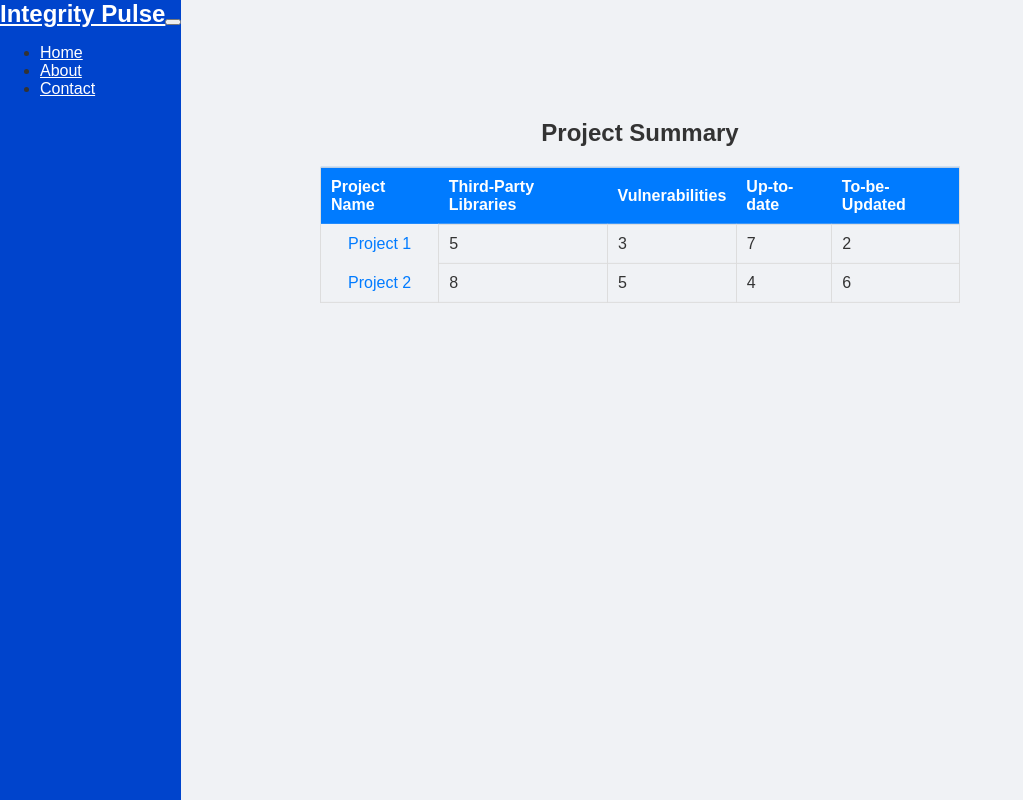
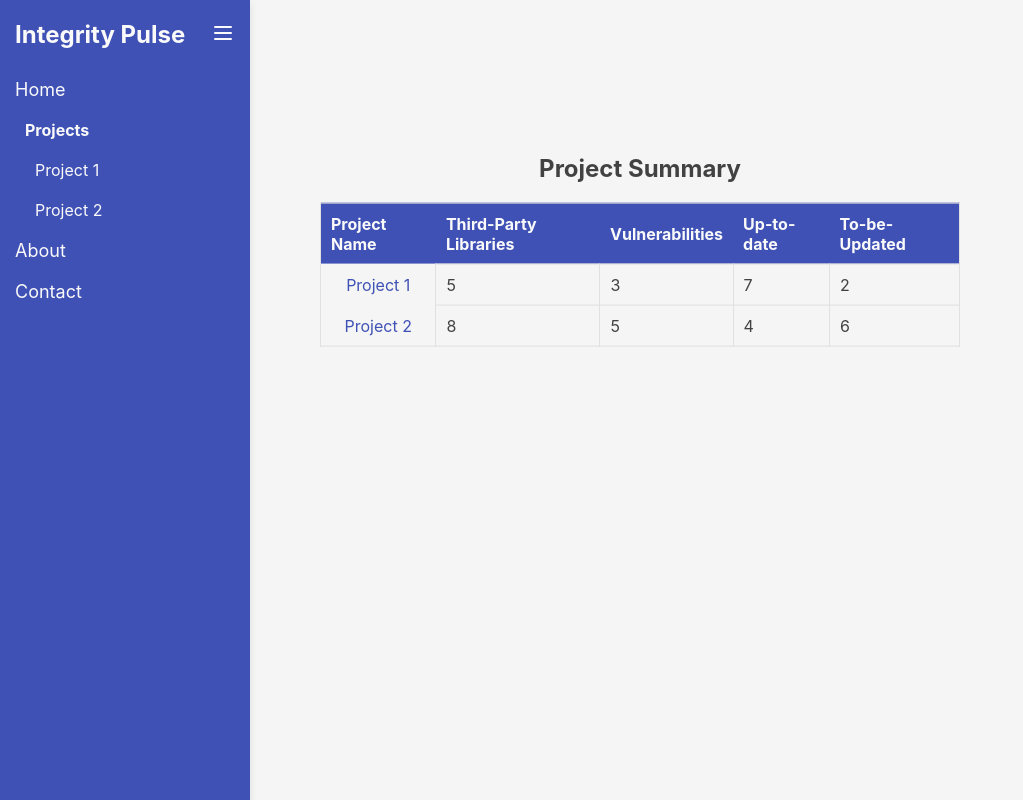
Before and after one commit to BalaCumberland/IntegrityPulse, a React (Create React App) app in the folder integrity-pulse/: page / in a window 1280 px wide. Shown: the whole page, without its empty margins (0-1023 px from the left). Built offline with nearby package versions, Linux system fonts and the light colour scheme.

Commit message:
home is still showing

```diff
--- a/integrity-pulse/package.json
+++ b/integrity-pulse/package.json
@@ -3,6 +3,9 @@
   "version": "0.1.0",
   "private": true,
   "dependencies": {
+    "@emotion/react": "^11.14.0",
+    "@emotion/styled": "^11.14.0",
+    "@mui/material": "^6.4.8",
     "@testing-library/dom": "^10.4.0",
     "@testing-library/jest-dom": "^6.6.3",
     "@testing-library/react": "^16.2.0",
--- a/integrity-pulse/src/App.js
+++ b/integrity-pulse/src/App.js
@@ -1,6 +1,7 @@
 import React, { useState, useEffect } from "react";
-import { Menu } from "lucide-react";
 import { PieChart, Pie, Cell, Tooltip, Legend } from "recharts";
+import { indigo, teal, red, amber, grey } from '@mui/material/colors';
+import { Menu } from 'lucide-react';
 
 const projects = [
   { id: 1, name: "Project 1", status: "✅ Passed", lastRun: "March 15, 2025" },
@@ -28,7 +29,7 @@ const projectSummary = [
 ];
 
 export default function App() {
-  const [menuOpen, setMenuOpen] = useState(false);
+  const [menuOpen, setMenuOpen] = useState(true); // Sidebar is open by default
   const [selectedProject, setSelectedProject] = useState(null);
   const [detailsOpen, setDetailsOpen] = useState(false);
   const [chartOpen, setChartOpen] = useState(false);
@@ -41,9 +42,9 @@ export default function App() {
   useEffect(() => {
     if (selectedProject) {
       setChartData([
-        { name: "Vulnerabilities", value: 30, color: "#ff4d4f" },
-        { name: "Up-to-date", value: 50, color: "#52c41a" },
-        { name: "To-be-Updated", value: 20, color: "#faad14" },
+        { name: "Vulnerabilities", value: 30, color: red[500] },
+        { name: "Up-to-date", value: 50, color: teal[500] },
+        { name: "To-be-Updated", value: 20, color: amber[700] },
       ]);
     }
   }, [selectedProject]);
@@ -55,109 +56,100 @@ export default function App() {
     setDetailsOpen(true);
     setChartOpen(false);
     setHideSummary(true);
+    setMenuOpen(false); // Close sidebar on project click
   };
 
   const handleHomeClick = () => {
-
     setSelectedProject(null);
     setDetailsOpen(false);
     setChartOpen(false);
     setHideSummary(false);
+    setMenuOpen(false); // Close sidebar on home click
   };
 
   return (
-    <div style={{ display: "flex", height: "100vh", background: "#f0f2f5", color: "#333", position: "relative" }}>
-      <nav className="navbar navbar-expand-lg navbar-light bg-light">
-        <div className="container-fluid">
-          <a className="navbar-brand" href="#">Integrity Pulse</a>
-          <button className="navbar-toggler" type="button" data-bs-toggle="collapse" data-bs-target="#navbarNav">
-            <span className="navbar-toggler-icon"></span>
+    <div style={{ display: "flex", height: "100vh", background: grey[100], color: grey[800] }}>
+      {/* Sidebar */}
+      <aside style={{
+        width: menuOpen ? '250px' : '60px',
+        backgroundColor: indigo[500],
+        color: grey[50],
+        paddingTop: '20px',
+        transition: 'width 0.3s ease-in-out',
+        overflowX: 'hidden',
+        boxShadow: '0 4px 8px rgba(0,0,0,0.1)',
+      }}>
+        <div style={{ display: 'flex', justifyContent: 'space-between', alignItems: 'center', padding: '0 15px', marginBottom: '20px' }}>
+          <a href="#" style={{ fontSize: '24px', fontWeight: 'bold', color: grey[50], textDecoration: 'none' }}>
+            {menuOpen ? 'Integrity Pulse' : ""}
+          </a>
+          <button onClick={() => setMenuOpen(!menuOpen)} style={{ background: 'none', border: 'none', color: grey[50], cursor: 'pointer', padding: 0 }}>
+            <Menu size={24} />
           </button>
-          <div className="collapse navbar-collapse" id="navbarNav">
-            <ul className="navbar-nav ms-auto">
-              <li className="nav-item">
-                <a className="nav-link active" aria-current="page" href="#" onClick={handleHomeClick}>Home</a>
+        </div>
+        <nav>
+          <ul style={{ listStyleType: 'none', padding: 0, margin: 0 }}>
+            <li style={{ padding: '10px 15px', cursor: 'pointer' }}>
+              <a href="#" onClick={() => handleHomeClick()} style={{ display: 'block', color: grey[50], textDecoration: 'none', fontSize: '18px' }}>
+                Home
+              </a>
             </li>
-              <li className="nav-item">
-                <a className="nav-link" href="#">About</a>
+            {menuOpen && (
+              <>
+                <li style={{ padding: '10px 15px', cursor: 'pointer' }}>
+                  <strong style={{ display: 'block', color: grey[50], paddingLeft: '10px' }}>Projects</strong>
                 </li>
-              <li className="nav-item">
-                <a className="nav-link" href="#">Contact</a>
+                {projects.map((project) => (
+                  <li key={project.id} style={{ padding: '10px 15px', cursor: 'pointer' }}>
+                    <a href="#" onClick={() => handleProjectClick(project)} style={{ display: 'block', color: grey[50], textDecoration: 'none', fontSize: '16px', paddingLeft: '20px' }}>
+                      {project.name}
+                    </a>
                   </li>
+                ))}
+                <li style={{ padding: '10px 15px', cursor: 'pointer' }}>
+                  <a href="#" onClick={() => setMenuOpen(false)} style={{ display: 'block', color: grey[50], textDecoration: 'none', fontSize: '18px' }}>
+                    About
+                  </a>
+                </li>
+                <li style={{ padding: '10px 15px', cursor: 'pointer' }}>
+                  <a href="#" onClick={() => setMenuOpen(false)} style={{ display: 'block', color: grey[50], textDecoration: 'none', fontSize: '18px' }}>
+                    Contact
+                  </a>
+                </li>
+              </>
+            )}
           </ul>
-          </div>
-        </div>
         </nav>
+      </aside>
 
-    <style>
-        {`
-          body {
-              font-family: 'Arial', sans-serif;
-              background-color: #f7f7f7;
-              color: #333;
-              height: 100vh;
-              margin: 0;
-          }
-
-          .navbar {
-              background-color: #0044cc !important;
-          }
-
-          .navbar-brand {
-              color: white !important;
-              font-size: 24px;
-              font-weight: bold;
-          }
-
-          .navbar-nav .nav-link {
-              color: white !important;
-              font-size: 16px;
-              margin-right: 15px;
-          }
-
-          .navbar-nav .nav-link:hover {
-              color: #ffd700 !important;
-          }
-
-          .header-text {
-              display: flex;
-              justify-content: center;
-              align-items: center;
-              height: 20vh;
-              text-align: center;
-              color: #0044cc;
-          }
-        `}
-      </style>
-    <div style={{ display: "flex", height: "100vh", background: "#f0f2f5", color: "#333" }}>
-
-      <div style={{ flex: 1, padding: "20px" }}>
+      {/* Main Content */}
+      <main style={{ flex: 1, padding: "20px" }}>
         {selectedProject && detailsOpen && (
-          <div style={{ marginTop: "20px" }}>
+          <div style={{ marginTop: "20px", backgroundColor: grey[50], padding: "20px", borderRadius: "8px", boxShadow: "0 2px 10px rgba(0,0,0,0.1)" }}>
             <h2>{selectedProject.name}</h2>
             <p><strong>Status:</strong> {selectedProject.status}</p>
             <p><strong>Last Run:</strong> {selectedProject.lastRun}</p>
             {projectDetails && (
-              <div style={{ marginTop: "16px", background: "white", padding: "16px", borderRadius: "8px", boxShadow: "0 2px 10px rgba(0,0,0,0.1)" }}>
+              <div style={{ marginTop: "30px", background: grey[200], padding: "16px", borderRadius: "8px", boxShadow: "0 2px 10px rgba(0,0,0,0.1)" }}>
                 <h3>Project Details</h3>
-                <table style={{ width: "100%", borderCollapse: "collapse", border: "1px solid #ddd" }}>
+                <table style={{ width: "100%", borderCollapse: "collapse", border: `1px solid ${grey[300]}` }}>
                   <thead>
-                    <tr style={{ background: "#007bff", color: "white" }}>
+                    <tr style={{ background: indigo[500], color: grey[50] }}>
                       {Object.keys(projectDetails).map((key) => (
-                        <th key={key} style={{ border: "1px solid #ddd", padding: "10px", textAlign: "left" }}>{key}</th>
+                        <th key={key} style={{ border: `1px solid ${grey[300]}`, padding: "10px", textAlign: "left" }}>{key}</th>
                       ))}
                     </tr>
                   </thead>
                   <tbody>
                     <tr>
                       {Object.values(projectDetails).map((value, index) => (
-                        <td key={index} style={{ border: "1px solid #ddd", padding: "10px", textAlign: "left" }}>{value}</td>
+                        <td key={index} style={{ border: `1px solid ${grey[300]}`, padding: "10px", textAlign: "left" }}>{value}</td>
                       ))}
                     </tr>
                   </tbody>
                 </table>
-                <div style={{ marginTop: "20px", textAlign: "center" }}>
-                <button onClick={() => setPopupOpen(true)} style={{ position: "absolute", top: "20px", right: "20px", padding: "10px 20px", cursor: "pointer", border: "none", background: "#007bff", color: "white", borderRadius: "4px" }}>
+                <div style={{ marginTop: "40px", textAlign: "center" }}>
+                  <button onClick={() => setPopupOpen(true)} style={{ padding: "10px 20px", cursor: "pointer", border: "none", backgroundColor: indigo[500], color: grey[50], borderRadius: "4px" }}>
                     View Project Healths
                   </button>
                 </div>
@@ -166,14 +158,12 @@ export default function App() {
           </div>
         )}
 
-      </div>
-
         {!detailsOpen && (
-          <div style={{ position: "absolute", top: "20%", left: "50%", transform: "translate(-50%, -30%)", textAlign: "center" }}>
+          <div style={{ position: "absolute", top: "30%", left: "50%", transform: "translate(-50%, -50%)", textAlign: "center" }}>
             <h2>Project Summary</h2>
-            <table style={{ margin: "0 auto", borderCollapse: "collapse", border: "1px solid #ddd" }}>
+            <table style={{ margin: "0 auto", borderCollapse: "collapse", border: `1px solid ${grey[300]}` }}>
               <thead>
-                <tr style={{ background: "#007bff", color: "white" }}>
+                <tr style={{ background: indigo[500], color: grey[50] }}>
                   <th style={{ padding: "10px", textAlign: "left" }}>Project Name</th>
                   <th style={{ padding: "10px", textAlign: "left" }}>Third-Party Libraries</th>
                   <th style={{ padding: "10px", textAlign: "left" }}>Vulnerabilities</th>
@@ -185,14 +175,14 @@ export default function App() {
                 {projectSummary.map((project, index) => (
                   <tr key={index}>
                     <td>
-                    <a href={`#/project/${projects[index].id}`} style={{ textDecoration: "none", color: "#007bff" }} onClick={() => handleProjectClick(projects[index])}>
+                      <a href={`#/project/${projects[index].id}`} style={{ textDecoration: "none", color: indigo[500] }} onClick={() => handleProjectClick(projects[index])}>
                         {project.name}
                       </a>
                     </td>
-                    <td style={{ padding: "10px", textAlign: "left", border: "1px solid #ddd" }}>{project.thirdPartyLibraries}</td>
-                    <td style={{ padding: "10px", textAlign: "left", border: "1px solid #ddd" }}>{project.vulnerabilities}</td>
-                    <td style={{ padding: "10px", textAlign: "left", border: "1px solid #ddd" }}>{project.upToDate}</td>
-                    <td style={{ padding: "10px", textAlign: "left", border: "1px solid #ddd" }}>{project.toBeUpdated}</td>
+                    <td style={{ padding: "10px", textAlign: "left", border: `1px solid ${grey[300]}` }}>{project.thirdPartyLibraries}</td>
+                    <td style={{ padding: "10px", textAlign: "left", border: `1px solid ${grey[300]}` }}>{project.vulnerabilities}</td>
+                    <td style={{ padding: "10px", textAlign: "left", border: `1px solid ${grey[300]}` }}>{project.upToDate}</td>
+                    <td style={{ padding: "10px", textAlign: "left", border: `1px solid ${grey[300]}` }}>{project.toBeUpdated}</td>
                   </tr>
                 ))}
               </tbody>
@@ -201,8 +191,8 @@ export default function App() {
         )}
 
         {popupOpen && (
-        <div style={{ position: "fixed", top: "50%", left: "50%", transform: "translate(-50%, -50%)", background: "white", padding: "20px", borderRadius: "8px", boxShadow: "0 2px 10px rgba(0,0,0,0.3)" }}>
-          <h3 style={{ textAlign: "center" }}>Project Health</h3>
+          <div style={{ position: "fixed", top: "50%", left: "50%", transform: "translate(-50%, -50%)", background: grey[50], padding: "20px", borderRadius: "8px", boxShadow: "0 2px 10px rgba(0,0,0,0.3)" }}>
+            <h3 style={{ textAlign: "center", color: grey[800] }}>Project Health</h3>
             <PieChart width={300} height={250}>
               <Pie data={chartData} dataKey="value" nameKey="name" cx="50%" cy="50%" outerRadius={80} label>
                 {chartData.map((entry, index) => (
@@ -212,11 +202,10 @@ export default function App() {
               <Tooltip />
               <Legend />
             </PieChart>
-          <button onClick={() => setPopupOpen(false)} style={{ marginTop: "16px", padding: "10px 20px", cursor: "pointer", border: "none", background: "#ff4d4f", color: "white", borderRadius: "4px", display: "block", margin: "0 auto" }}>Close</button>
+            <button onClick={() => setPopupOpen(false)} style={{ marginTop: "16px", padding: "10px 20px", cursor: "pointer", border: "none", backgroundColor: red[500], color: grey[50], borderRadius: "4px", display: "block", margin: "0 auto" }}>Close</button>
           </div>
         )}
-    </div>
-
+      </main>
     </div>
   );
 }
```
Also changed, not shown: 1 other file (tests, documents, lock files or other folders). Lines whose indentation alone changed are shown as unchanged.
